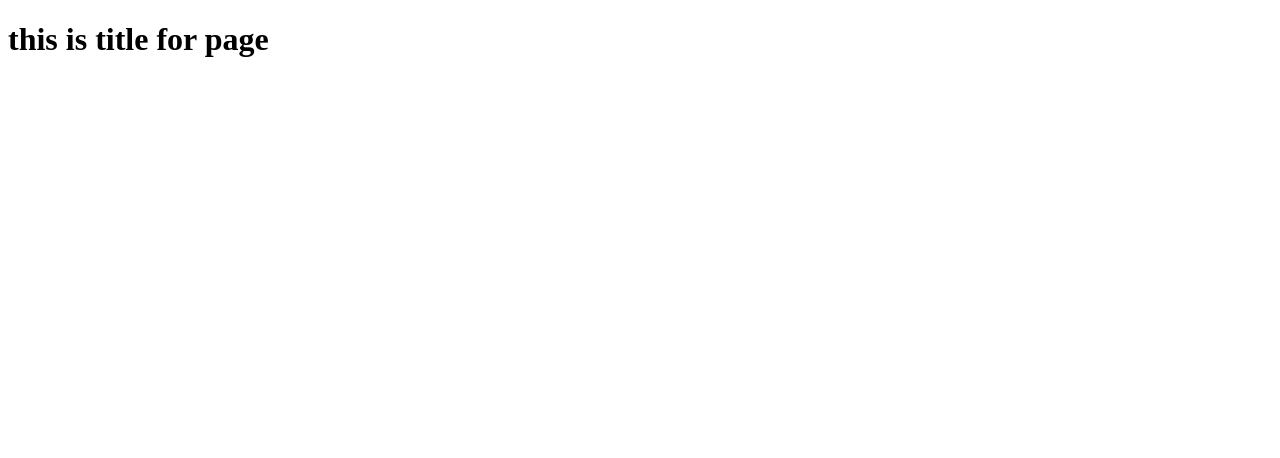
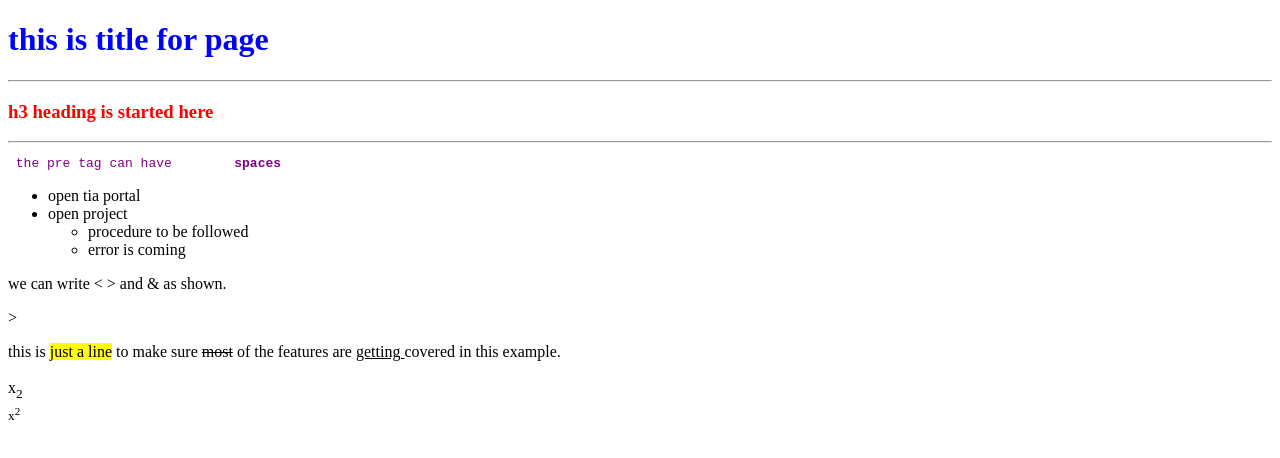
Before and after one commit to MrRaghuvanshi/Learning_HTML.github.io, a plain HTML site: page index.html in a window 1280 px wide. Drawn offline with Linux system fonts and the light colour scheme.

Commit message:
28th june 2023

```diff
--- a/index.html
+++ b/index.html
@@ -4,7 +4,38 @@
     </title>
 
 <body>
-<h1>this is title for page</h1>
+<h1 style="color:blue" >this is title for page</h1>
+<hr>
+
+<h3 style="color:red"> h3 heading is started here</h3>
+<hr>
+<pre style="color: purple" > the pre tag can have        <b>spaces</b></pre>
+
+<ul>
+    <li>open tia portal</li>
+    <li> open project</li>
+        <ul>
+            <li>procedure to be followed</li>
+            <li> error is coming</li>
+        </ul>
+</ul>
+
+<p>
+    we can write &lt; &gt; and &amp; as shown.
+</p>>
+
+<!-- comment start -->
+
+<p>
+    this is <mark>just a line</mark> to make sure <del>most</del> of the
+    features are <ins>getting </ins>covered in this example.
+
+<br><br>
+
+    x<sub>2 <br>
+    x<sup>2
+</p>
+
 </body>
 
 </html>
```
